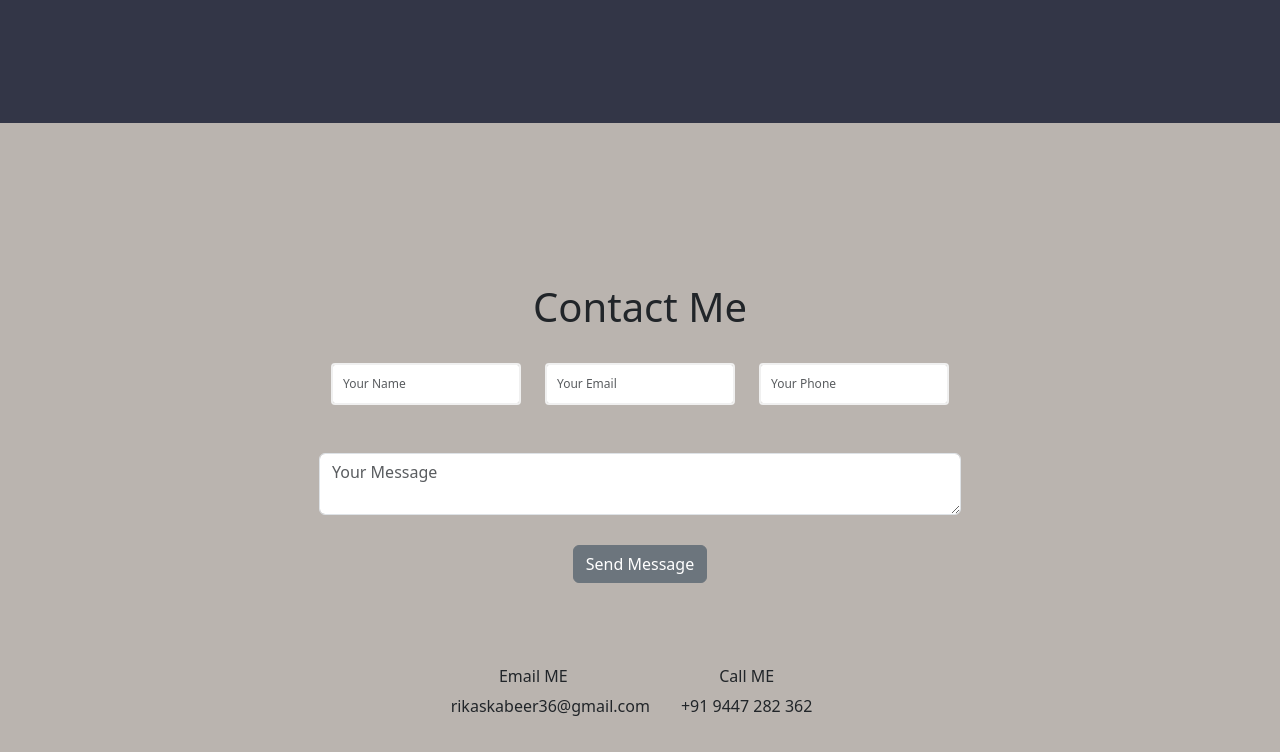
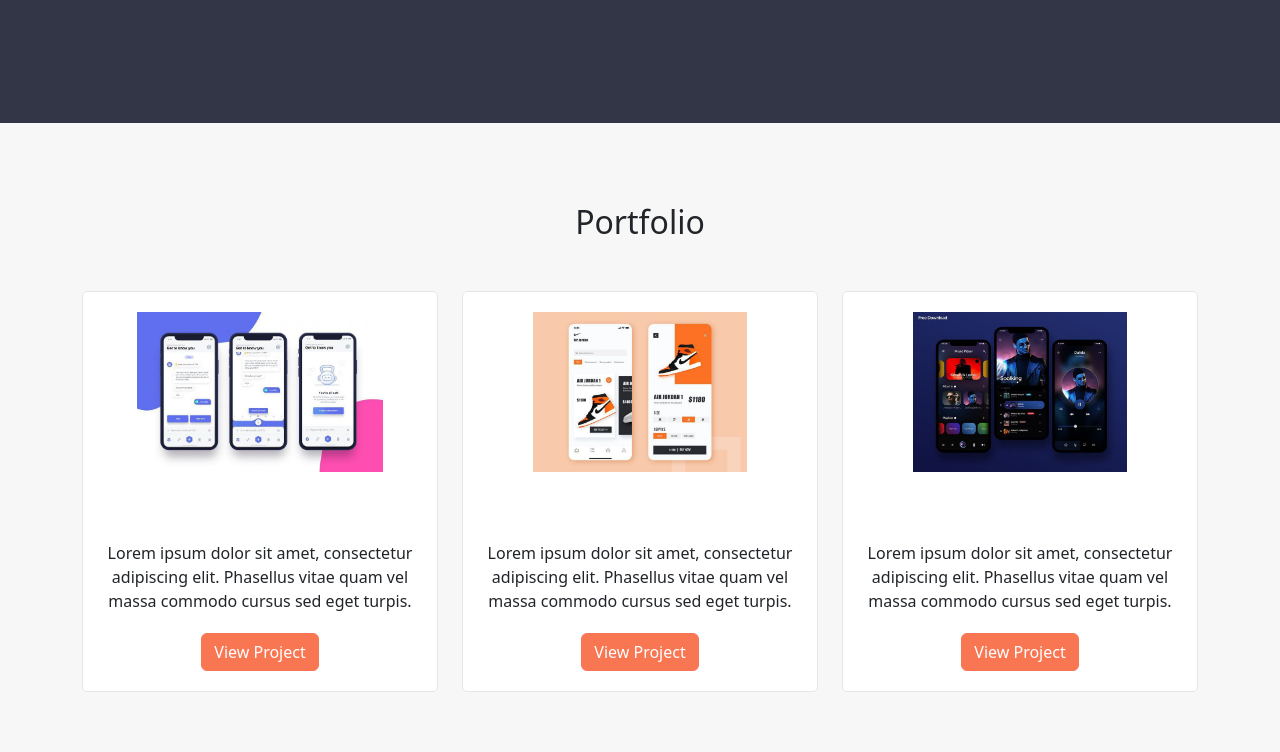
Before and after one commit to Rikas36/personal-Web, a plain HTML site: page index.html in a window 1280 px wide. Shown: the part 3190-3942 px from the top of the page. Drawn offline with nearby package versions, Linux system fonts and the light colour scheme.

Commit message:
portfolio completed still pending works

```diff
--- a/index.html
+++ b/index.html
@@ -237,6 +237,38 @@
             </div>
         </div>
     </div>
+    <section id="portfolio" class="section">
+        <div class="container">
+          <h2>Portfolio</h2>
+          <div class="row">
+            <div class="col-md-4">
+              <div class="portfolio-item">
+                <img src="image/chat-boat.jpg" alt="Project 1">
+                <h3>Project 1</h3>
+                <p>Lorem ipsum dolor sit amet, consectetur adipiscing elit. Phasellus vitae quam vel massa commodo cursus sed eget turpis.</p>
+                <a href="#" class="btn btn-primary">View Project</a>
+              </div>
+            </div>
+            <div class="col-md-4">
+              <div class="portfolio-item">
+                <img src="image/e-comers.jpg" alt="Project 2">
+                <h3>Project 2</h3>
+                <p>Lorem ipsum dolor sit amet, consectetur adipiscing elit. Phasellus vitae quam vel massa commodo cursus sed eget turpis.</p>
+                <a href="#" class="btn btn-primary">View Project</a>
+              </div>
+            </div>
+            <div class="col-md-4">
+              <div class="portfolio-item">
+                <img src="image/music.jpg" alt="Project 3">
+                <h3>Project 3</h3>
+                <p>Lorem ipsum dolor sit amet, consectetur adipiscing elit. Phasellus vitae quam vel massa commodo cursus sed eget turpis.</p>
+                <a href="#" class="btn btn-primary">View Project</a>
+              </div>
+            </div>
+          </div>
+        </div>
+      </section>
+
     <div class="contact" id="contact">
         <div class="container align-items-center">
             <div class="contact-me">
--- a/styles.css
+++ b/styles.css
@@ -157,6 +157,51 @@ h3,h5{
     padding: 10px;
     border-radius: 5px;
 }
+/* Portfolio section starts here */
+
+#portfolio {
+    background-color: #f7f7f7;
+    padding: 80px 0;
+}
+
+#portfolio h2 {
+    text-align: center;
+    margin-bottom: 50px;
+}
+
+.portfolio-item {
+    background-color: #fff;
+    padding: 20px;
+    border: 1px solid #e5e5e5;
+    border-radius: 5px;
+    text-align: center;
+    margin-bottom: 30px;
+}
+
+.portfolio-item img {
+    max-width: 100%;
+    height: 10rem;
+    margin-bottom: 20px;
+}
+
+.portfolio-item h3 {
+    margin-bottom: 15px;
+}
+
+.portfolio-item p {
+    margin-bottom: 20px;
+}
+
+.btn-primary {
+    background-color: #f87652;
+    border-color: #f87652;
+}
+
+.btn-primary:hover {
+    background-color: #d86948;
+    border-color: #d86948;
+}
+
 
 /* contact me starts here */
 
@@ -205,7 +250,7 @@ h3,h5{
 form{
     display: flex;
     flex-direction: column;
-    align-items: center;
+    align-items: c;
 }
 
 
```
Also changed, not shown: image/chat-boat.jpg (added), image/e-comers.jpg (added), image/music.jpg (added).
